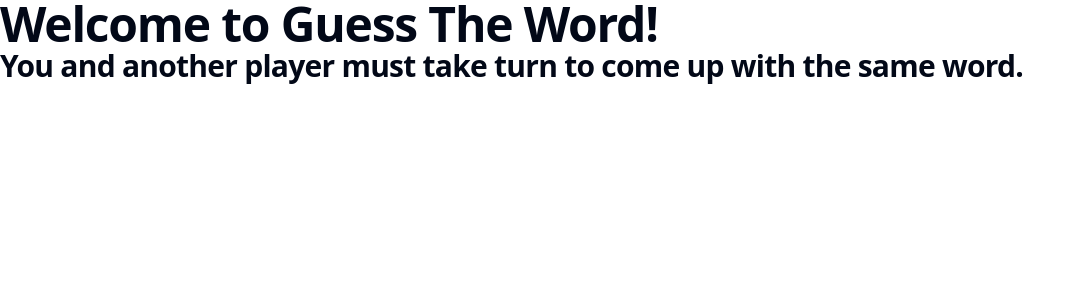
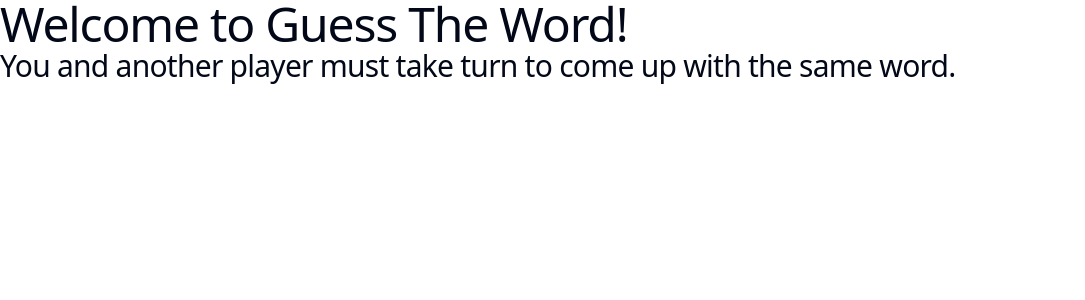
Before and after one commit to LowkeyLab/guess-the-word, a SvelteKit app: page / in a window 1280 px wide. Shown: the top 300 px of the page, without its empty margins (0-1085 px from the left). Built offline with nearby package versions, Linux system fonts and the light colour scheme.

Commit message:
feat: initial markdown

```diff
--- a/src/routes/+page.svelte
+++ b/src/routes/+page.svelte
@@ -1,7 +1,7 @@
-<h1 class="scroll-m-20 text-4xl font-extrabold tracking-tight lg:text-5xl">
+<h1 class="scroll-m-20 text-4xl tracking-tight lg:text-5xl">
     Welcome to Guess The Word!
 </h1>
 
-<h2 class="scroll-m-20 text-2xl font-bold tracking-tight lg:text-3xl">
+<h2 class="scroll-m-20 text-2xl tracking-tight lg:text-3xl">
     You and another player must take turn to come up with the same word.
 </h2>
```
